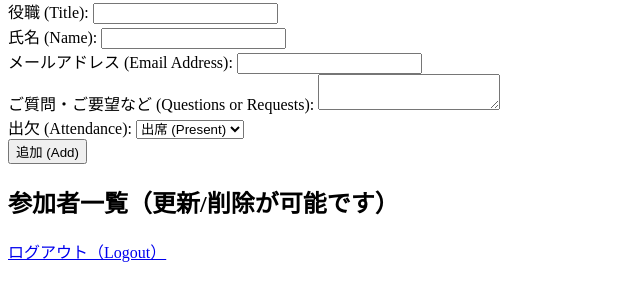
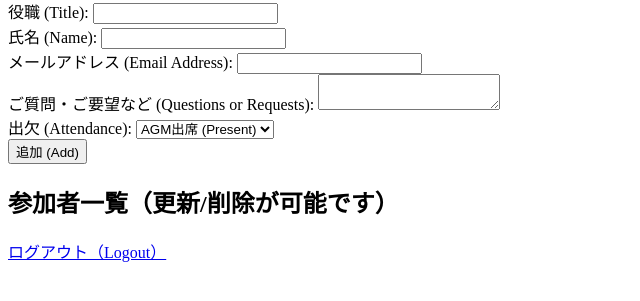
Before and after one commit to akcsri/agm_lpac_attendance, a Flask app: page /user1_dashboard in a window 1280 px wide. Shown: the part 203-504 px from the top of the page, without its empty margins (0-640 px from the left). Run offline with Flask 3, Linux system fonts and the light colour scheme; the visitor is signed in with stand-in values (Sample User, id 1); data that the repository does not hold is empty.

Commit message:
Update user1_dashboard.html

```diff
--- a/templates/user1_dashboard.html
+++ b/templates/user1_dashboard.html
@@ -2,7 +2,11 @@
 <html>
 <head>
   <title>ユーザーダッシュボード</title>
-</head>
+<script>
+function showAlert() {
+    alert('更新しました Updated');
+}
+</script></head>
 <body>
   <img alt="Logo" src="{{ url_for('static', filename='logo.png') }}" style="position: absolute; top: 20px; left: 20px;" />
   <h2 style="margin-top: 100px;">参加者お一人ずつについて下記の事項を入力して追加ボタンをクリックしてください</h2>
@@ -15,8 +19,8 @@
     <label>ご質問・ご要望など (Questions or Requests): <textarea name="questions"></textarea></label><br/>
     <label>出欠 (Attendance):
       <select name="agm_status">
-        <option value="出席">出席 (Present)</option>
-        <option value="欠席">欠席 (Absent)</option>
+        <option value="出席">AGM出席 (Present)</option>
+        <option value="欠席">AGM欠席 (Absent)</option>
       </select>
     </label><br/>
     <button type="submit">追加 (Add)</button>
@@ -32,10 +36,10 @@
         <input type="email" name="email" value="{{ p.email }}" placeholder="メールアドレス">
         <textarea name="questions" placeholder="ご質問・ご要望">{{ p.questions }}</textarea>
         <select name="agm_status">
-          <option value="出席" {% if p.agm_status == '出席' %}selected{% endif %}>出席</option>
-          <option value="欠席" {% if p.agm_status == '欠席' %}selected{% endif %}>欠席</option>
+          <option value="出席" {% if p.agm_status == '出席' %}selected{% endif %}>AGM出席</option>
+          <option value="欠席" {% if p.agm_status == '欠席' %}selected{% endif %}>AGM欠席</option>
         </select>
-        <button type="submit">更新 (Update)</button>
+       <button onclick="showAlert()" type="submit">更新 (Update)</button>
       </form>
 
       <form action="{{ url_for('delete_participant', participant_id=p.id) }}" method="POST">
```
